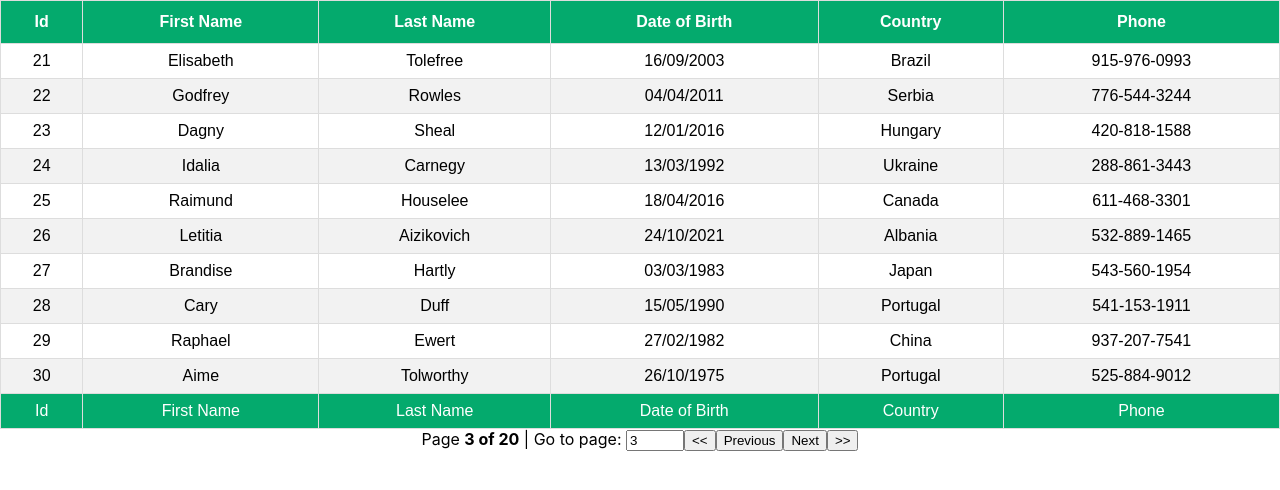
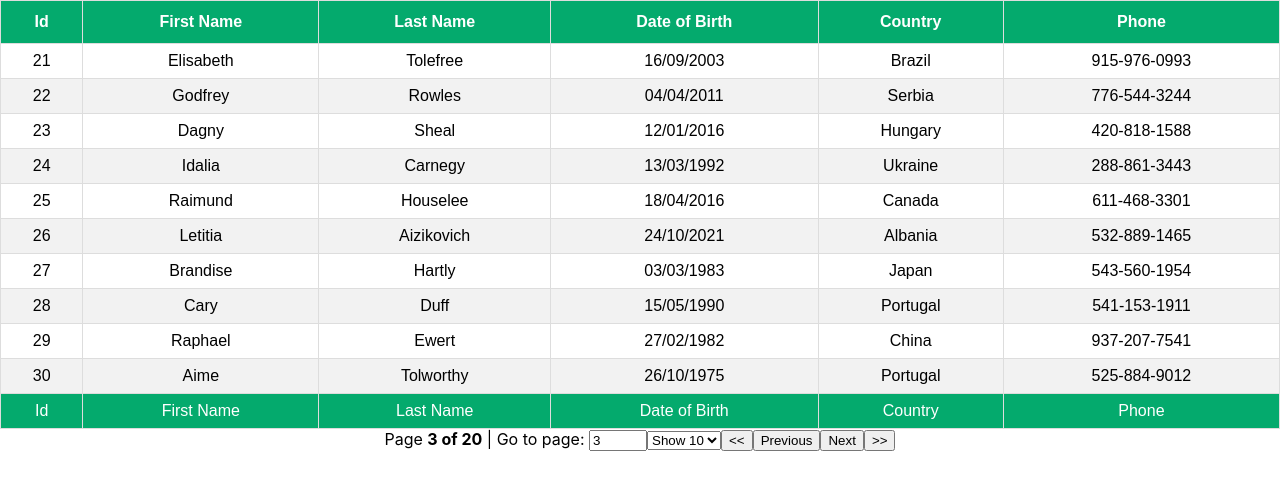
Before and after one commit to serdarsen/react-table-demo, a React (Create React App) app: page / in a window 1280 px wide. Shown: the top 490 px of the page. Built offline with nearby package versions, Linux system fonts and the light colour scheme.

Commit message:
Add Pagination (Page size).

```diff
--- a/src/components/PaginationTable.js
+++ b/src/components/PaginationTable.js
@@ -21,6 +21,7 @@
     pageOptions,
     gotoPage,
     pageCount,
+    setPageSize,
     state,
     prepareRow,
   } = useTable(
@@ -32,7 +33,7 @@
     usePagination
   );
 
-  const { pageIndex } = state;
+  const { pageIndex, pageSize } = state;
 
   return (
     <>
@@ -89,6 +90,16 @@
             style={{ width: "50px" }}
           />
         </span>
+        <select
+          value={pageSize}
+          onChange={(e) => setPageSize(Number(e.target.value))}
+        >
+          {[10, 25, 50].map((pageSize) => (
+            <option key={pageSize} value={pageSize}>
+              Show {pageSize}
+            </option>
+          ))}
+        </select>
         <button onClick={() => gotoPage(0)} disabled={!canPreviousPage}>
           {"<<"}
         </button>
```
